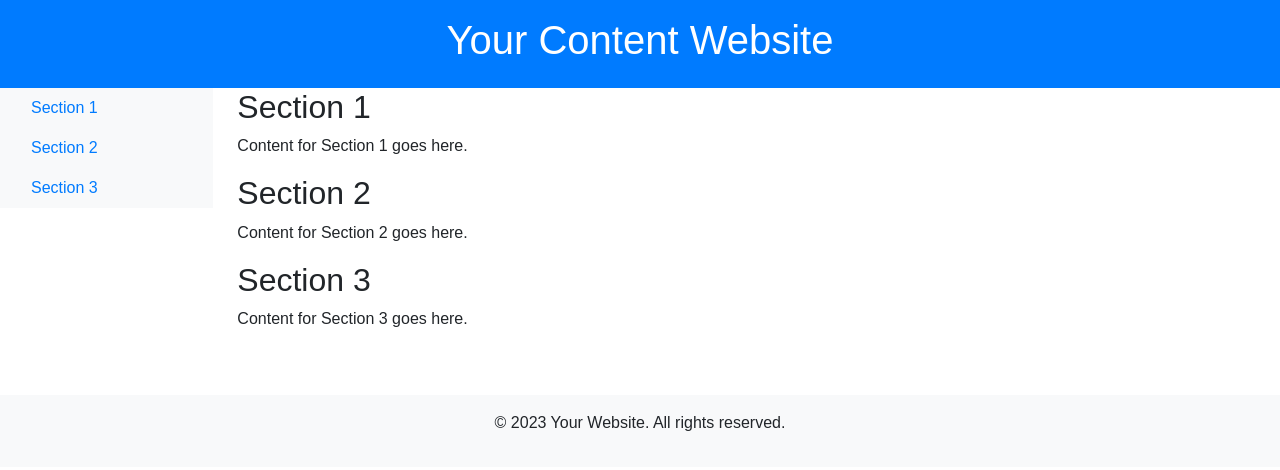
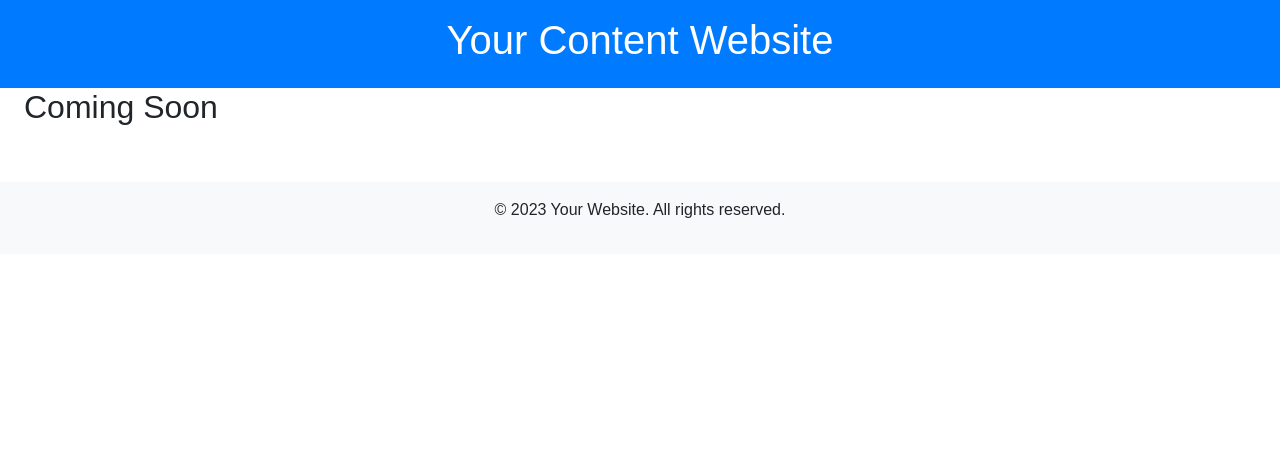
Before and after one commit to MindcrackerInc/digitalcsharpcorner, a plain HTML site: page index.html in a window 1280 px wide. Drawn offline with nearby package versions, Linux system fonts and the light colour scheme.

Commit message:
Update index.html

```diff
--- a/index.html
+++ b/index.html
@@ -28,37 +28,15 @@
   <div class="container-fluid">
     <div class="row">
       <!-- Left Sidebar -->
-      <nav class="col-md-3 col-lg-2 d-none d-md-block bg-light sidebar">
-        <div class="position-sticky">
-          <ul class="nav flex-column">
-            <li class="nav-item">
-              <a class="nav-link active" href="#section1">Section 1</a>
-            </li>
-            <li class="nav-item">
-              <a class="nav-link" href="#section2">Section 2</a>
-            </li>
-            <li class="nav-item">
-              <a class="nav-link" href="#section3">Section 3</a>
-            </li>
-            <!-- Add more sections as needed -->
-          </ul>
-        </div>
-      </nav>
+
 
       <!-- Main Content -->
       <main class="col-md-9 ms-sm-auto col-lg-10 px-md-4">
         <section id="section1">
-          <h2>Section 1</h2>
-          <p>Content for Section 1 goes here.</p>
+          <h2>Coming Soon</h2>
+
         </section>
-        <section id="section2">
-          <h2>Section 2</h2>
-          <p>Content for Section 2 goes here.</p>
-        </section>
-        <section id="section3">
-          <h2>Section 3</h2>
-          <p>Content for Section 3 goes here.</p>
-        </section>
+
         <!-- Add more sections as needed -->
       </main>
     </div>
@@ -69,10 +47,7 @@
     <p>&copy; 2023 Your Website. All rights reserved.</p>
   </footer>
 
-  <!-- Link to Bootstrap JS and jQuery -->
-  <script src="https://code.jquery.com/jquery-3.5.1.slim.min.js"></script>
-  <script src="https://cdn.jsdelivr.net/npm/@popperjs/core@2.9.1/dist/umd/popper.min.js"></script>
-  <script src="https://maxcdn.bootstrapcdn.com/bootstrap/4.5.2/js/bootstrap.min.js"></script>
+
 </body>
 
 </html>
```
